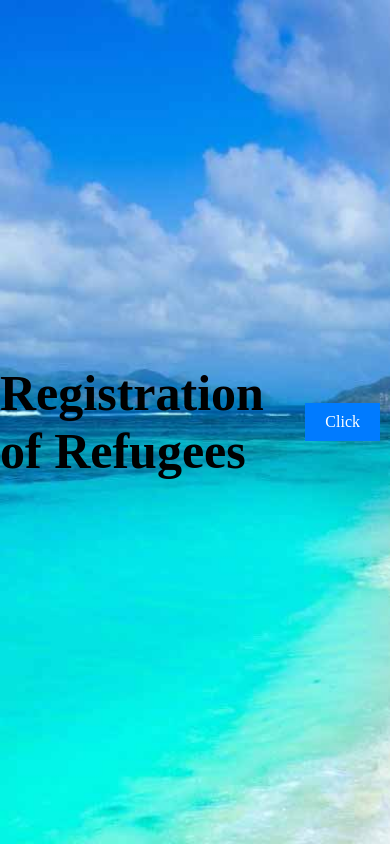
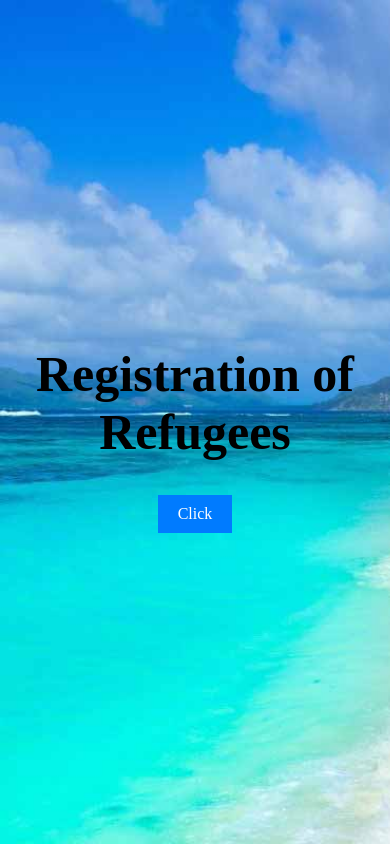
Before and after one commit to LinukaAr/dhananji.github.io, a plain HTML site: page index.html in a window 390 px wide. Drawn offline with Linux system fonts and the light colour scheme.

Commit message:
responsive

```diff
--- a/index.html
+++ b/index.html
@@ -42,6 +42,12 @@
         .button:hover {
             background-color: #0056b3;
         }
+        @media (max-width: 768px) {
+            body {
+                flex-direction: column;
+                text-align: center;
+            }
+        }
     </style>
 </head>
 <body>
```
